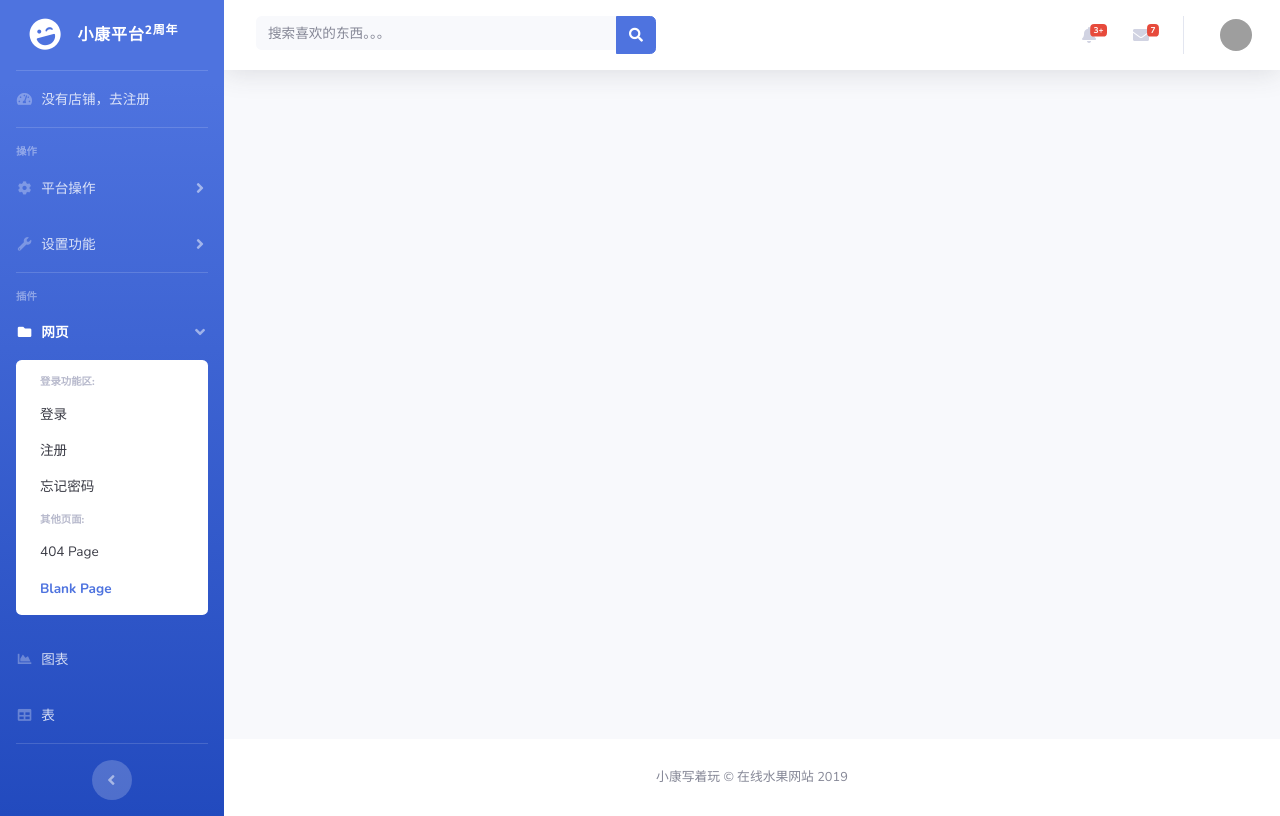
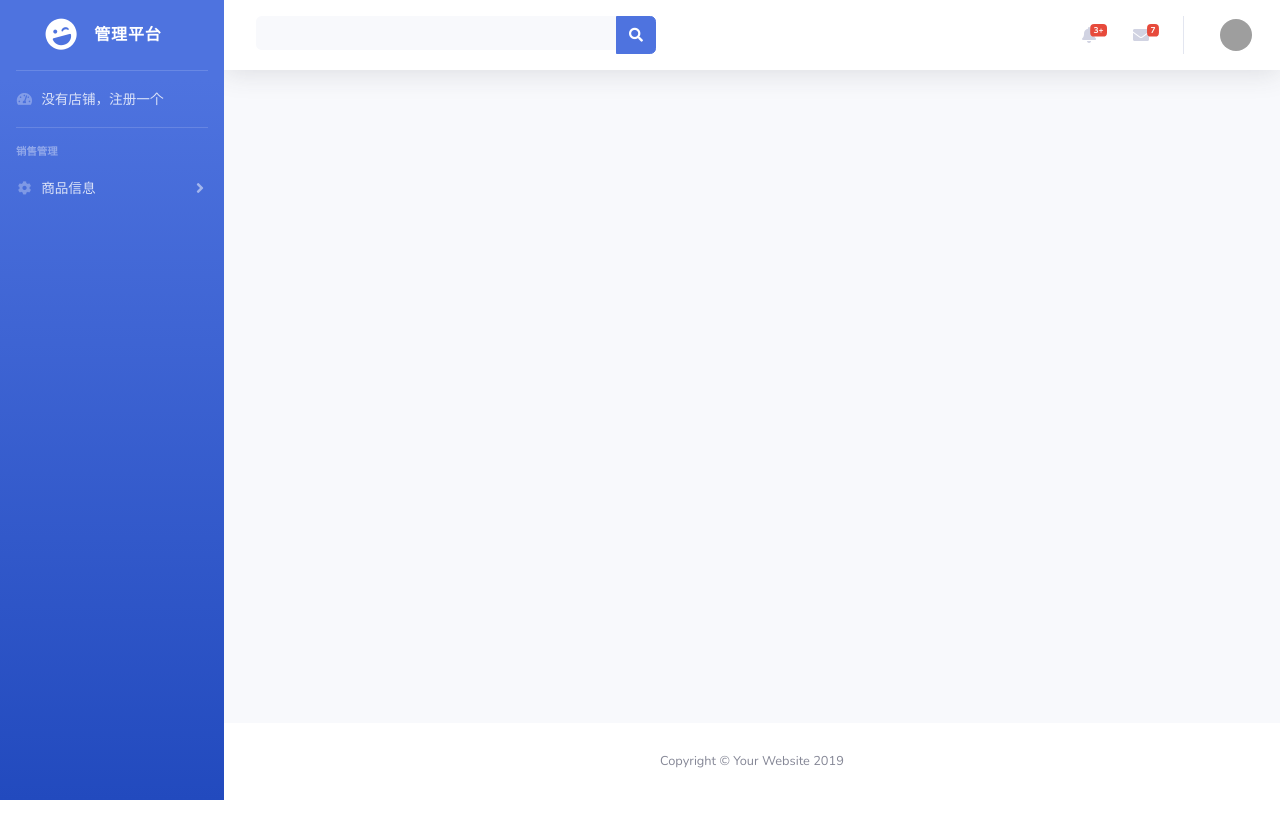
Before and after one commit to PythonCui/DjangoShop, a Django app: page /Store/base/ in a window 1280 px wide. Run offline with Django 3.2, Linux system fonts and the light colour scheme; some libraries are stand-ins or nearby versions; grey boxes are pictures that could not be loaded.

Commit message:
商品添加完成！

```diff
--- a/DjangoShop/Store/models.py
+++ b/DjangoShop/Store/models.py
@@ -18,7 +18,7 @@ class StoreType(models.Model):
 
 
 class Store(models.Model):
-    stor_name = models.CharField(max_length=32, verbose_name="店铺名称")
+    store_name = models.CharField(max_length=32, verbose_name="店铺名称")
     store_address = models.CharField(max_length=32, verbose_name="店铺地址")
     store_description = models.TextField(verbose_name="店铺描述")
     store_logo = models.ImageField(upload_to="store/images", verbose_name="店铺logo", null=True, blank=True)
--- a/DjangoShop/Store/templates/store/base.html
+++ b/DjangoShop/Store/templates/store/base.html
@@ -9,10 +9,7 @@
   <meta name="description" content="">
   <meta name="author" content="">
 
-  <title>
-      {% block title %}
-      {% endblock %}
-  </title>
+  <title>{% block title %}{% endblock %}</title>
 
   <!-- Custom fonts for this template-->
   <link href="/static/store/vendor/fontawesome-free/css/all.min.css" rel="stylesheet" type="text/css">
@@ -37,7 +34,7 @@
         <div class="sidebar-brand-icon rotate-n-15">
           <i class="fas fa-laugh-wink"></i>
         </div>
-        <div class="sidebar-brand-text mx-3">小康平台<sup>2周年</sup></div>
+        <div class="sidebar-brand-text mx-3">管理平台</div>
       </a>
 
       <!-- Divider -->
@@ -45,15 +42,17 @@
 
       <!-- Nav Item - Dashboard -->
       <li class="nav-item">
-          {% if is_store %}
-        <a class="nav-link" href="/Store/regs/">
+        {% if is_store %}
+        <a class="nav-link" href="index.html">
           <i class="fas fa-fw fa-tachometer-alt"></i>
-          <span>进入店铺管理</span></a>
-          {% else %}
-         <a class="nav-link" href="/Store/regs/">
+          <span>店铺管理</span>
+        </a>
+        {% else %}
+        <a class="nav-link" href="/Store/register_store/">
           <i class="fas fa-fw fa-tachometer-alt"></i>
-          <span>没有店铺，去注册</span></a>
-          {% endif %}
+          <span>没有店铺，注册一个</span>
+        </a>
+        {% endif %}
       </li>
 
       <!-- Divider -->
@@ -61,91 +60,24 @@
 
       <!-- Heading -->
       <div class="sidebar-heading">
-       操作
+        销售管理
       </div>
 
       <!-- Nav Item - Pages Collapse Menu -->
       <li class="nav-item">
         <a class="nav-link collapsed" href="#" data-toggle="collapse" data-target="#collapseTwo" aria-expanded="true" aria-controls="collapseTwo">
           <i class="fas fa-fw fa-cog"></i>
-          <span>平台操作</span>
+          <span>商品信息</span>
         </a>
         <div id="collapseTwo" class="collapse" aria-labelledby="headingTwo" data-parent="#accordionSidebar">
           <div class="bg-white py-2 collapse-inner rounded">
-            <h6 class="collapse-header">定制组件:</h6>
-            <a class="collapse-item" href="buttons.html">按钮功能</a>
-            <a class="collapse-item" href="cards.html">卡片</a>
+            <h6 class="collapse-header">商品管理:</h6>
+            <a class="collapse-item" href="/Store/add_goods/">添加商品</a>
+            <a class="collapse-item" href="/Store/list_goods/">商品列表</a>
+            <a class="collapse-item" href="cards.html">商品详情</a>
           </div>
         </div>
       </li>
-
-      <!-- Nav Item - Utilities Collapse Menu -->
-      <li class="nav-item">
-        <a class="nav-link collapsed" href="#" data-toggle="collapse" data-target="#collapseUtilities" aria-expanded="true" aria-controls="collapseUtilities">
-          <i class="fas fa-fw fa-wrench"></i>
-          <span>设置功能</span>
-        </a>
-        <div id="collapseUtilities" class="collapse" aria-labelledby="headingUtilities" data-parent="#accordionSidebar">
-          <div class="bg-white py-2 collapse-inner rounded">
-            <h6 class="collapse-header">定制程序:</h6>
-            <a class="collapse-item" href="utilities-color.html">颜色</a>
-            <a class="collapse-item" href="utilities-border.html">边框</a>
-            <a class="collapse-item" href="utilities-animation.html">动画</a>
-            <a class="collapse-item" href="utilities-other.html">其他</a>
-          </div>
-        </div>
-      </li>
-
-      <!-- Divider -->
-      <hr class="sidebar-divider">
-
-      <!-- Heading -->
-      <div class="sidebar-heading">
-        插件
-      </div>
-
-      <!-- Nav Item - Pages Collapse Menu -->
-      <li class="nav-item active">
-        <a class="nav-link" href="#" data-toggle="collapse" data-target="#collapsePages" aria-expanded="true" aria-controls="collapsePages">
-          <i class="fas fa-fw fa-folder"></i>
-          <span>网页</span>
-        </a>
-        <div id="collapsePages" class="collapse show" aria-labelledby="headingPages" data-parent="#accordionSidebar">
-          <div class="bg-white py-2 collapse-inner rounded">
-            <h6 class="collapse-header">登录功能区:</h6>
-            <a class="collapse-item" href="login.html">登录</a>
-            <a class="collapse-item" href="register.html">注册</a>
-            <a class="collapse-item" href="forgot-password.html">忘记密码</a>
-            <div class="collapse-divider"></div>
-            <h6 class="collapse-header">其他页面:</h6>
-            <a class="collapse-item" href="404.html">404 Page</a>
-            <a class="collapse-item active" href="blank.html">Blank Page</a>
-          </div>
-        </div>
-      </li>
-
-      <!-- Nav Item - Charts -->
-      <li class="nav-item">
-        <a class="nav-link" href="charts.html">
-          <i class="fas fa-fw fa-chart-area"></i>
-          <span>图表</span></a>
-      </li>
-
-      <!-- Nav Item - Tables -->
-      <li class="nav-item">
-        <a class="nav-link" href="tables.html">
-          <i class="fas fa-fw fa-table"></i>
-          <span>表</span></a>
-      </li>
-
-      <!-- Divider -->
-      <hr class="sidebar-divider d-none d-md-block">
-
-      <!-- Sidebar Toggler (Sidebar) -->
-      <div class="text-center d-none d-md-inline">
-        <button class="rounded-circle border-0" id="sidebarToggle"></button>
-      </div>
-
     </ul>
     <!-- End of Sidebar -->
 
@@ -166,9 +98,9 @@
           <!-- Topbar Search -->
           <form class="d-none d-sm-inline-block form-inline mr-auto ml-md-3 my-2 my-md-0 mw-100 navbar-search">
             <div class="input-group">
-              <input type="text" class="form-control bg-light border-0 small" placeholder="搜索喜欢的东西。。。" aria-label="Search" aria-describedby="basic-addon2">
+              <input type="text" name="keywords" value="{{ keywords }}" class="form-control bg-light border-0 small" placeholder="{{ keywords }}" aria-label="Search" aria-describedby="basic-addon2">
               <div class="input-group-append">
-                <button class="btn btn-primary" type="button">
+                <button class="btn btn-primary" type="submit">
                   <i class="fas fa-search fa-sm"></i>
                 </button>
               </div>
@@ -208,7 +140,7 @@
               <!-- Dropdown - Alerts -->
               <div class="dropdown-list dropdown-menu dropdown-menu-right shadow animated--grow-in" aria-labelledby="alertsDropdown">
                 <h6 class="dropdown-header">
-                  举报中心
+                  Alerts Center
                 </h6>
                 <a class="dropdown-item d-flex align-items-center" href="#">
                   <div class="mr-3">
@@ -243,7 +175,7 @@
                     Spending Alert: We've noticed unusually high spending for your account.
                   </div>
                 </a>
-                <a class="dropdown-item text-center small text-gray-500" href="#">展示更多消息</a>
+                <a class="dropdown-item text-center small text-gray-500" href="#">Show All Alerts</a>
               </div>
             </li>
 
@@ -257,7 +189,7 @@
               <!-- Dropdown - Messages -->
               <div class="dropdown-list dropdown-menu dropdown-menu-right shadow animated--grow-in" aria-labelledby="messagesDropdown">
                 <h6 class="dropdown-header">
-                  消息中心
+                  Message Center
                 </h6>
                 <a class="dropdown-item d-flex align-items-center" href="#">
                   <div class="dropdown-list-image mr-3">
@@ -299,7 +231,7 @@
                     <div class="small text-gray-500">Chicken the Dog · 2w</div>
                   </div>
                 </a>
-                <a class="dropdown-item text-center small text-gray-500" href="#">阅读更多信息</a>
+                <a class="dropdown-item text-center small text-gray-500" href="#">Read More Messages</a>
               </div>
             </li>
 
@@ -315,20 +247,20 @@
               <div class="dropdown-menu dropdown-menu-right shadow animated--grow-in" aria-labelledby="userDropdown">
                 <a class="dropdown-item" href="#">
                   <i class="fas fa-user fa-sm fa-fw mr-2 text-gray-400"></i>
-                  状态
+                  个人中心
                 </a>
                 <a class="dropdown-item" href="#">
                   <i class="fas fa-cogs fa-sm fa-fw mr-2 text-gray-400"></i>
-                  设置中心
+                  系统设置
                 </a>
                 <a class="dropdown-item" href="#">
                   <i class="fas fa-list fa-sm fa-fw mr-2 text-gray-400"></i>
-                  活动状态
+                  登录日志
                 </a>
                 <div class="dropdown-divider"></div>
-                <a class="dropdown-item" href="/Store/login/" data-toggle="modal" data-target="#logoutModal">
+                <a class="dropdown-item" href="#" data-toggle="modal" data-target="#logoutModal">
                   <i class="fas fa-sign-out-alt fa-sm fa-fw mr-2 text-gray-400"></i>
-                 退出
+                  退出
                 </a>
               </div>
             </li>
@@ -340,15 +272,14 @@
 
         <!-- Begin Page Content -->
         <div class="container-fluid">
-
           <!-- Page Heading -->
-{#          <h1 class="h3 mb-4 text-gray-800">空白页面</h1>#}
+          <h1 class="h3 mb-4 text-gray-800">{% block label%}{% endblock %}</h1>
+        </div>
+        <!-- /.container-fluid -->
+        <div class="container">
             {% block content %}
             {% endblock %}
-
         </div>
-        <!-- /.container-fluid -->
-
       </div>
       <!-- End of Main Content -->
 
@@ -356,7 +287,7 @@
       <footer class="sticky-footer bg-white">
         <div class="container my-auto">
           <div class="copyright text-center my-auto">
-            <span>小康写着玩 &copy; 在线水果网站 2019</span>
+            <span>Copyright &copy; Your Website 2019</span>
           </div>
         </div>
       </footer>
@@ -378,15 +309,15 @@
     <div class="modal-dialog" role="document">
       <div class="modal-content">
         <div class="modal-header">
-          <h5 class="modal-title" id="exampleModalLabel">亲，确实要离开吗？</h5>
+          <h5 class="modal-title" id="exampleModalLabel">Ready to Leave?</h5>
           <button class="close" type="button" data-dismiss="modal" aria-label="Close">
             <span aria-hidden="true">×</span>
           </button>
         </div>
-        <div class="modal-body">分别是短暂的，期待下次你的到来，我们会更加努力的</div>
+        <div class="modal-body">Select "Logout" below if you are ready to end your current session.</div>
         <div class="modal-footer">
-          <button class="btn btn-secondary" type="button" data-dismiss="modal">在逛会</button>
-          <a class="btn btn-primary" href="/Store/login/">离开</a>
+          <button class="btn btn-secondary" type="button" data-dismiss="modal">Cancel</button>
+          <a class="btn btn-primary" href="login.html">Logout</a>
         </div>
       </div>
     </div>
--- a/DjangoShop/Store/urls.py
+++ b/DjangoShop/Store/urls.py
@@ -6,6 +6,9 @@ urlpatterns = [
     path('login/', login),
     path('index/', index),
     path('logout/', logout),
+    path('register_store/', register_store),
+    path('add_goods/', add_goods),
+    path('list_goods/', list_goods),
     re_path('^$', index),
 ]
 
--- a/DjangoShop/Store/views.py
+++ b/DjangoShop/Store/views.py
@@ -2,6 +2,7 @@ import hashlib
 
 from django.shortcuts import render
 from django.http import JsonResponse
+from django.core.paginator import Paginator
 from django.shortcuts import HttpResponseRedirect
 
 from Store.models import *
@@ -19,11 +20,11 @@ def user_valid(username):
 
 def login_valid(fun):
     def inner(request,*args,**kwargs):
-        username = request.COOKIES.get("username")
-        session_user = request.session.get("username")
-        if username and session_user:
-            user = user_valid(username)
-            if user and username == session_user:
+        c_user = request.COOKIES.get("username")
+        s_user = request.session.get("username")
+        if c_user and s_user and c_user == s_user:
+            user = Seller.objects.filter(username=c_user).first()
+            if user:
                 return fun(request,*args,**kwargs)
         return HttpResponseRedirect("/Store/login/")
     return inner
@@ -42,20 +43,24 @@ def register(request):
     return render(request,"store/register.html")
 
 def login(request):
-    response = render(request, "store/login.html")
-    response.set_cookie("login_form", "login_page")
+    """
+    登陆功能，如果登陆成功，跳转到首页
+    如果失败，跳转到登陆页
+    """
+    response = render(request,"store/login.html")
+    response.set_cookie("login_from","login_page")
     if request.method == "POST":
         username = request.POST.get("username")
         password = request.POST.get("password")
         if username and password:
-            user = user_valid(username)
+            user = Seller.objects.filter(username = username).first()
             if user:
                 web_password = set_password(password)
-                cookies = request.COOKIES.get("login_form")
+                cookies = request.COOKIES.get("login_from")
                 if user.password == web_password and cookies == "login_page":
                     response = HttpResponseRedirect("/Store/index/")
-                    response.set_cookie("username", username)
-                    response.set_cookie("user_id", user.id)
+                    response.set_cookie("username",username)
+                    response.set_cookie("user_id", user.id) #cookie提供用户id方便其他功能查询
                     request.session["username"] = username
                     return response
     return response
@@ -100,8 +105,8 @@ def register_store(request):
         store_phone = post_data.get('store_phone')
         store_money = post_data.get('store_money')
 
-        user_id = int(request.COOKIES.get('user.id'))
-        type_list = post_data.get('type')
+        user_id = int(request.COOKIES.get('user_id'))
+        type_lists = post_data.getlist('type')
         store_logo = request.FILES.get('store_logo')
 
         #保存数据
@@ -114,11 +119,11 @@ def register_store(request):
         store.user_id = user_id
         store.store_logo = store_logo
         store.save()#保存数据
-        for i in type_list:
+        for i in type_lists:
             store_type = StoreType.objects.get(id=i)
             store.type.add(store_type)
         store.save()#保存数据
-    return render(request,'store/register_store.html')
+    return render(request,'store/register_store.html',locals())
 
 def base(request):
     return render(request,"store/base.html")
@@ -126,4 +131,48 @@ def base(request):
 def logout(request):
     response = HttpResponseRedirect('/Store/login/')
     response.delete_cookie('username')
+    response.delete_cookie('user_id')
     return response
+
+def add_goods(request):
+    """
+    负责添加商品
+    """
+    if request.method == "POST":
+        #获取post请求
+        goods_name = request.POST.get("goods_name")
+        goods_price = request.POST.get("goods_price")
+        goods_number = request.POST.get("goods_number")
+        goods_description = request.POST.get("goods_description")
+        goods_date = request.POST.get("goods_date")
+        goods_safeDate = request.POST.get("goods_safeDate")
+        goods_store = request.POST.get("goods_store")
+        goods_image = request.FILES.get("goods_image")
+        #开始保存数据
+        goods = Goods()
+        goods.goods_name = goods_name
+        goods.goods_price = goods_price
+        goods.goods_number = goods_number
+        goods.goods_description = goods_description
+        goods.goods_date = goods_date
+        goods.goods_safeDate = goods_safeDate
+        goods.goods_image = goods_image
+        goods.save()
+        #保存多对多数据
+        goods.store_id.add(
+            Store.objects.get(id = int(goods_store))
+        )
+        goods.save()
+    return render(request,"store/add_goods.html")
+
+def list_goods(request):
+    keywords = request.GET.get("keywords","")
+    page_num = request.GET.get("page_num",1)
+    if keywords:
+        goods_list = Goods.objects.filter(goods_name__contains=keywords)
+    else:
+        goods_list = Goods.objects.all()
+    paginator = Paginator(goods_list,3)
+    page = paginator.page(int(page_num))
+    page_range = paginator.page_range
+    return render(request,"store/list_goods.html",{"page":page, "page_range":page_range, "keywords":keywords})
```
Also changed, not shown: DjangoShop/Store/templates/store/add_goods.html (added, +37 -0 lines), DjangoShop/Store/templates/store/index.html (+9 -12 lines), DjangoShop/Store/templates/store/list_goods.html (added, +46 -0 lines), DjangoShop/Store/templates/store/register_store.html (+18 -26 lines), DjangoShop/Store/migrations/0001_initial.py, DjangoShop/db.sqlite3, DjangoShop/static/store/images/u4667274963996551315fm26gp0.jpg (added), DjangoShop/static/store/images/u4667274963996551315fm26gp0_2f81bbV.jpg (added), DjangoShop/static/store/images/u4667274963996551315fm26gp0_DiKPaYf.jpg (added), DjangoShop/static/store/images/u4667274963996551315fm26gp0_I2Bkcdm.jpg (added), DjangoShop/static/store/images/u4667274963996551315fm26gp0_VlU1gG0.jpg (added), DjangoShop/static/store/images/u4667274963996551315fm26gp0_aX0i4F9.jpg (added), DjangoShop/static/store/images/u4667274963996551315fm26gp0_b1wgagP.jpg (added), DjangoShop/static/store/images/u4667274963996551315fm26gp0_ezUGgzi.jpg (added), 2 more files.
